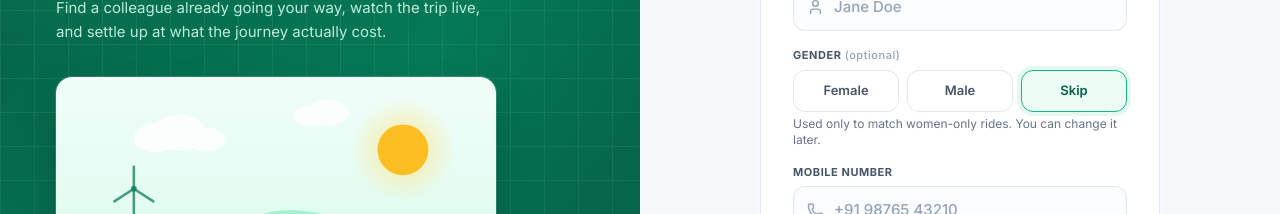
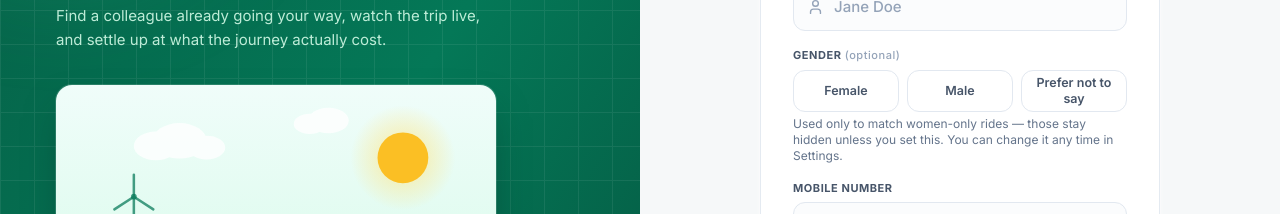
Before and after one commit to Saadmandli/Odoo_X_KSV_Hackathon_Final_2026, a React (Vite) app in the folder client/: page /signup in a window 1280 px wide. Shown: the part 262-476 px from the top of the page. Built offline with nearby package versions, Linux system fonts and the light colour scheme; no server answers.

Commit message:
Explain why women-only rides are hidden until gender is set

```diff
--- a/client/src/pages/Dashboard.jsx
+++ b/client/src/pages/Dashboard.jsx
@@ -1,5 +1,5 @@
 import { useEffect, useState } from "react";
-import { useNavigate } from "react-router-dom";
+import { Link, useNavigate } from "react-router-dom";
 import {
   ArrowLeft,
   ArrowUpDown,
@@ -582,6 +582,28 @@ export default function Dashboard() {
           </div>
         )}
 
+        {/* Someone who never answered the gender question cannot see or book a
+            women-only ride, and previously had no way to discover that: the
+            rides simply were not in her results and the toggle above never
+            appeared, so the feature looked broken rather than gated. Shown only
+            for UNDISCLOSED — a man has answered, and telling him what he is
+            missing would be noise. */}
+        {user?.gender === "UNDISCLOSED" && (
+          <div className="rounded-lg border border-violet-200 bg-violet-50/40 p-3">
+            <p className="text-[13.5px] font-medium text-violet-900">
+              Looking for women-only rides?
+            </p>
+            <p className="mt-0.5 text-xs leading-relaxed text-violet-700/90">
+              They stay hidden until you set your gender, so they are only ever offered to the
+              people who can travel on them.{" "}
+              <Link to="/settings" className="font-semibold underline">
+                Set it in Settings
+              </Link>
+              .
+            </p>
+          </div>
+        )}
+
         <div className="rounded-lg border border-slate-200 p-3">
           <label className="flex items-center justify-between gap-3">
             <span>
--- a/client/src/pages/Signup.jsx
+++ b/client/src/pages/Signup.jsx
@@ -28,7 +28,10 @@ export default function Signup() {
     email: "",
     password: "",
     confirm: "",
-    gender: "UNDISCLOSED",
+    // Nothing pre-selected. Defaulting to "prefer not to say" rendered that
+    // option as already chosen, so someone who wanted women-only rides had no
+    // reason to look at the field — and then could not see those rides at all.
+    gender: "",
   });
   const [org, setOrg] = useState(null);
   const [showPassword, setShowPassword] = useState(false);
@@ -75,7 +78,9 @@ export default function Signup() {
         email: form.email.trim(),
         password: form.password,
         phone: form.phone.trim() || undefined,
-        gender: form.gender,
+        // Omitted when untouched, so the server applies its own default rather
+        // than recording a choice this person never made.
+        gender: form.gender || undefined,
       });
       navigate("/dashboard");
     } catch (err) {
@@ -133,13 +138,13 @@ export default function Signup() {
               {[
                 { value: "FEMALE", label: "Female" },
                 { value: "MALE", label: "Male" },
-                { value: "UNDISCLOSED", label: "Skip" },
+                { value: "UNDISCLOSED", label: "Prefer not to say" },
               ].map((c) => (
                 <button
                   key={c.value}
                   type="button"
                   onClick={() => setForm({ ...form, gender: c.value })}
-                  className={`min-h-[42px] rounded-xl border px-2 text-[13px] font-semibold transition ${
+                  className={`min-h-[42px] rounded-xl border px-2 text-[12.5px] font-semibold leading-tight transition ${
                     form.gender === c.value
                       ? "border-brand-500 bg-brand-50 text-brand-800 ring-4 ring-brand-500/10"
                       : "border-slate-200 bg-white text-slate-600 hover:border-brand-300"
@@ -150,7 +155,8 @@ export default function Signup() {
               ))}
             </div>
             <p className="mt-1 text-xs text-slate-500">
-              Used only to match women-only rides. You can change it later.
+              Used only to match women-only rides — those stay hidden unless you set this. You
+              can change it any time in Settings.
             </p>
           </div>
 
```
